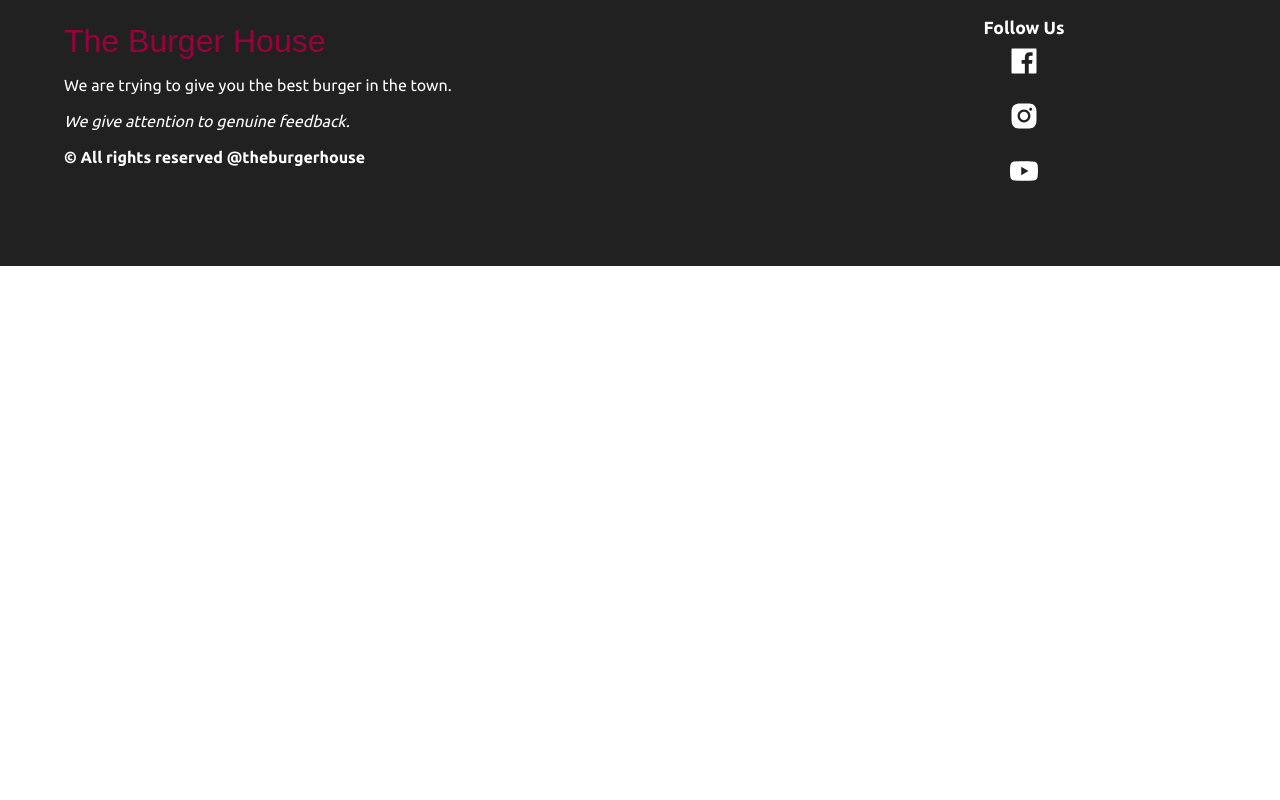
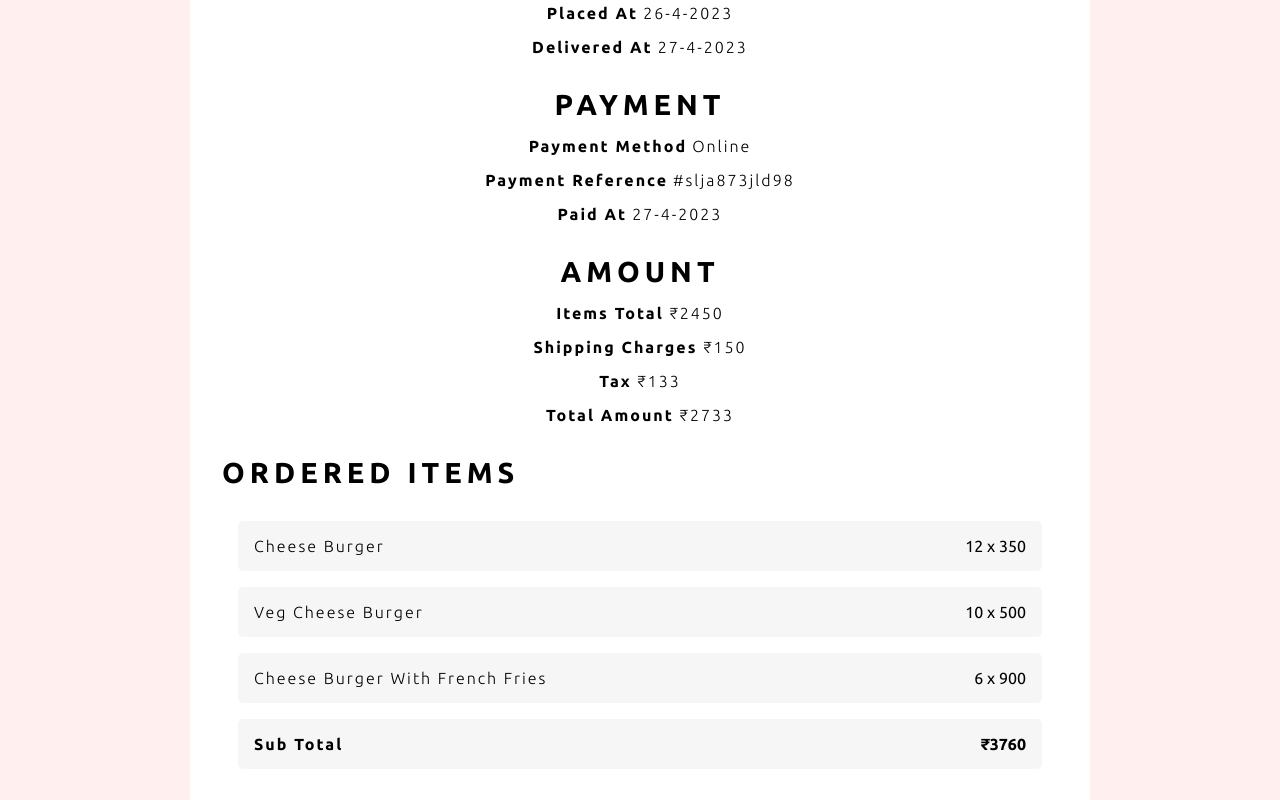
Before and after one commit to AmanMandal7/The-Burger-House, a React (Create React App) app in the folder frontend/: page /order/ahfhoehf in a window 1280 px wide. Shown: the part 560-1360 px from the top of the page. Before the commit the page ends 826 px from the top, so only its background shows below. Built offline with nearby package versions, Linux system fonts and the light colour scheme.

Commit message:
done with the css

```diff
--- a/frontend/src/components/myOrders/OrderDetails.jsx
+++ b/frontend/src/components/myOrders/OrderDetails.jsx
@@ -72,6 +72,36 @@ const OrderDetails = () => {
             <b>Total Amount</b>₹{2450 + 150 + 133}
           </p>
         </div>
+
+        <article>
+          <h1>Ordered Items</h1>
+
+          <div>
+            <h4>Cheese Burger</h4>
+            <div>
+              <span>{12}</span> x <span>{350}</span>
+            </div>
+          </div>
+
+          <div>
+            <h4>Veg Cheese Burger</h4>
+            <div>
+              <span>{10}</span> x <span>{500}</span>
+            </div>
+          </div>
+
+          <div>
+            <h4>Cheese Burger With French Fries</h4>
+            <div>
+              <span>{6}</span> x <span>{900}</span>
+            </div>
+          </div>
+
+          <div>
+            <h4 style={{ fontWeight: 800 }}>Sub Total</h4>
+            <div style={{ fontWeight: 800 }}>₹{3760}</div>
+          </div>
+        </article>
       </main>
     </section>
   );
--- a/frontend/src/styles/orderDetails.scss
+++ b/frontend/src/styles/orderDetails.scss
@@ -1 +1,66 @@
 @import "colors";
+
+.orderDetails {
+  background-color: $pink;
+  width: 100%;
+
+  > main {
+    background-color: white;
+    max-width: 900px;
+    margin: auto;
+    padding: 2rem;
+
+    > h1 {
+      text-transform: uppercase;
+      text-align: center;
+      font: 100 3rem "Roboto";
+      margin-top: 3rem;
+    }
+
+    > div {
+      margin: 2rem 0;
+      text-align: center;
+
+      > h1 {
+        font-size: 1.8rem;
+        text-transform: uppercase;
+        letter-spacing: 5px;
+      }
+
+      > P {
+        font-weight: 200;
+        white-space: nowrap;
+        letter-spacing: 2px;
+        margin: 1rem;
+
+        > b {
+          margin-right: 5px;
+        }
+      }
+    }
+
+    > article {
+      > h1 {
+        font-size: 1.8rem;
+        text-transform: uppercase;
+        letter-spacing: 5px;
+        margin: 2rem 0;
+      }
+
+      > div {
+        background-color: rgb(246, 246, 246);
+        margin: 1rem;
+        display: flex;
+        align-items: center;
+        justify-content: space-between;
+        padding: 1rem;
+        border-radius: 5px;
+
+        > h4 {
+          font-weight: 200;
+          letter-spacing: 2px;
+        }
+      }
+    }
+  }
+}
```
